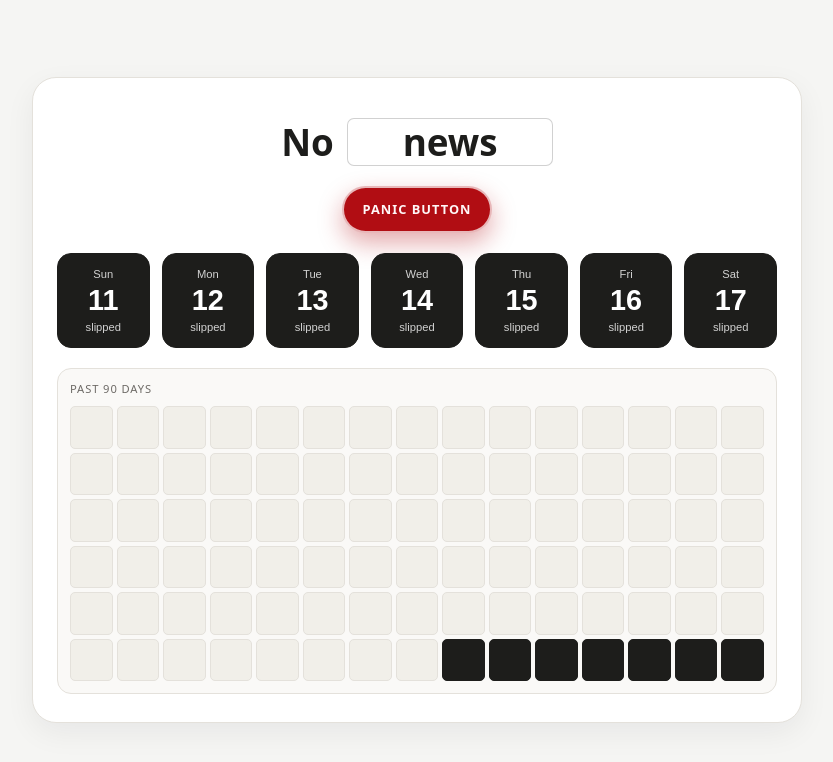
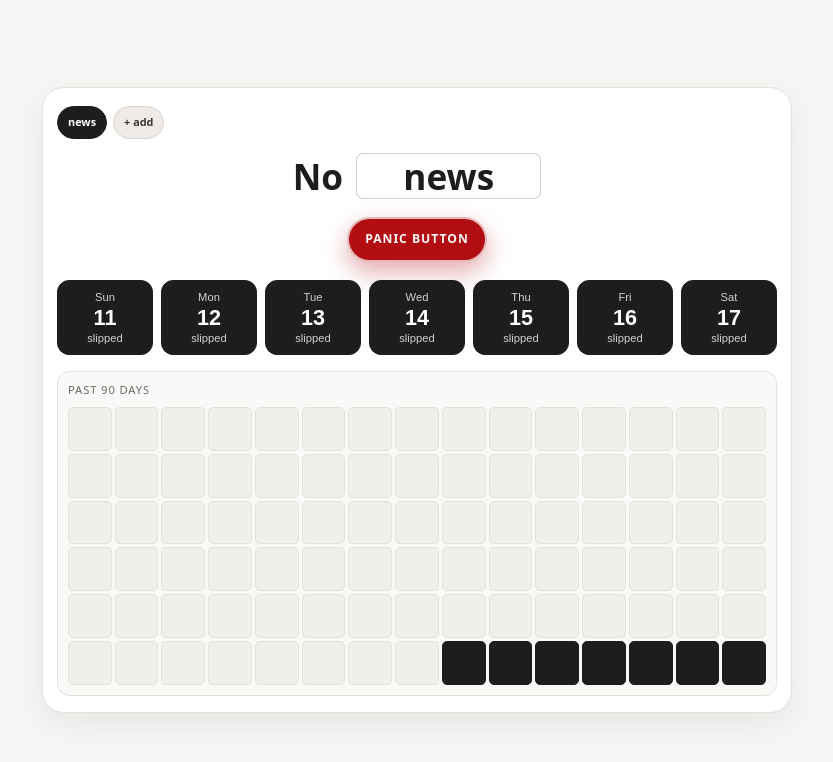
Before and after one commit to runarf/slip, a React (Vite) app: page / in a window 1280 px wide. Shown: the top 762 px of the page, without its empty margins (223-1056 px from the left). Built offline with nearby package versions, Linux system fonts and the light colour scheme.

Commit message:
Deploy to GitHub Pages

```diff
--- a/src/App.css
+++ b/src/App.css
@@ -4,7 +4,7 @@
   display: grid;
   place-items: center;
   background: #f5f5f3;
-  padding: 24px;
+  padding: 12px;
   box-sizing: border-box;
   overflow: hidden;
 }
@@ -28,6 +28,29 @@
   text-shadow: 0 0 18px rgba(255, 255, 255, 0.25);
 }
 
+.floating-text {
+  position: absolute;
+  bottom: 18%;
+  transform: translate(-50%, 0) scale(0.8);
+  font-size: clamp(0.9rem, 2vw, 1.8rem);
+  font-weight: 900;
+  letter-spacing: 0.08em;
+  text-transform: uppercase;
+  opacity: 0;
+  animation: text-pop 0.9s ease-out forwards;
+  pointer-events: none;
+}
+
+.floating-text.dark {
+  color: #b51d1d;
+  text-shadow: 0 0 12px rgba(181, 29, 29, 0.5);
+}
+
+.floating-text.positive {
+  color: #1c9d4a;
+  text-shadow: 0 0 12px rgba(28, 157, 74, 0.5);
+}
+
 @keyframes emoji-pop {
   0% {
     opacity: 0;
@@ -46,25 +69,83 @@
   }
 }
 
+@keyframes text-pop {
+  0% {
+    opacity: 0;
+    transform: translate(-50%, 0) scale(0.7);
+  }
+  20% {
+    opacity: 1;
+  }
+  55% {
+    opacity: 1;
+    transform: translate(-50%, -120px) scale(1.05);
+  }
+  100% {
+    opacity: 0;
+    transform: translate(-50%, -220px) scale(1.2);
+  }
+}
+
 .tracker-card {
   width: min(100%, 720px);
   background: #ffffff;
   border: 1px solid #e4e1db;
-  border-radius: 24px;
-  padding: 28px 24px;
+  border-radius: 22px;
+  padding: 18px 14px 16px;
   box-shadow: 0 10px 30px rgba(22, 24, 28, 0.06);
 }
 
 h1 {
-  margin: 12px 0 20px;
-  font-size: clamp(1.8rem, 4vw, 2.3rem);
+  margin: 10px 0 18px;
+  font-size: clamp(1.5rem, 8vw, 2.2rem);
   line-height: 1.1;
   color: #1d1d1b;
   text-align: center;
 }
 
+.tab-bar {
+  display: flex;
+  flex-wrap: wrap;
+  gap: 6px;
+  margin-bottom: 14px;
+  align-items: center;
+}
+
+.tab-button {
+  border: 1px solid #d9d4ce;
+  background: #f7f5f2;
+  color: #3a3835;
+  border-radius: 999px;
+  padding: 7px 10px;
+  font: inherit;
+  font-size: 0.68rem;
+  font-weight: 700;
+  cursor: grab;
+  transition: all 0.15s ease;
+}
+
+.tab-button:active {
+  cursor: grabbing;
+}
+
+.tab-button.dragging {
+  opacity: 0.5;
+  transform: scale(0.98);
+}
+
+.tab-button.active {
+  background: #1d1d1b;
+  border-color: #1d1d1b;
+  color: #fff;
+}
+
+.tab-button.add-button {
+  background: #efeae5;
+}
+
 .habit-input {
-  width: 9ch;
+  width: 8.5ch;
   min-width: 4ch;
   border: 1px solid rgba(29, 29, 27, 0.2);
   border-radius: 7px;
@@ -73,7 +154,7 @@ h1 {
   font: inherit;
   font-weight: 600;
   text-align: center;
-  padding: 3px 7px;
+  padding: 3px 6px;
   margin: 0 0 0 4px;
   outline: none;
   cursor: text;
@@ -93,17 +174,17 @@ h1 {
 
 .panic-button {
   display: block;
-  margin: 0 auto 20px;
+  margin: 0 auto 18px;
   border: 2px solid rgba(255, 255, 255, 0.7);
   border-radius: 999px;
   background: #b10d13;
   color: #fff7f7;
   font: inherit;
-  font-size: 0.8rem;
+  font-size: 0.76rem;
   font-weight: 800;
   letter-spacing: 0.08em;
   text-transform: uppercase;
-  padding: 12px 18px;
+  padding: 11px 16px;
   cursor: pointer;
   box-shadow: 0 10px 24px rgba(177, 13, 19, 0.35);
   transition: transform 0.15s ease, opacity 0.15s ease, filter 0.15s ease, background 0.2s ease, box-shadow 0.2s ease;
@@ -147,18 +228,18 @@ h1 {
 .week-grid {
   display: grid;
   grid-template-columns: repeat(7, minmax(0, 1fr));
-  gap: 12px;
+  gap: 8px;
 }
 
 .week-day {
   display: flex;
   flex-direction: column;
   align-items: center;
-  gap: 6px;
+  gap: 4px;
   border: 1px solid #e4e1db;
-  border-radius: 14px;
+  border-radius: 12px;
   background: #faf9f7;
-  padding: 14px 8px;
+  padding: 10px 6px;
   cursor: pointer;
   color: #1d1d1b;
   transition: all 0.15s ease;
@@ -181,17 +262,17 @@ h1 {
 }
 
 .day-number {
-  font-size: 1.8rem;
+  font-size: 1.35rem;
   line-height: 1;
   font-weight: 700;
 }
 
 .heatmap-wrap {
-  margin-top: 20px;
+  margin-top: 16px;
   background: #faf9f7;
   border: 1px solid #e4e1db;
-  border-radius: 14px;
-  padding: 12px;
+  border-radius: 12px;
+  padding: 10px;
 }
 
 .heatmap-labels {
@@ -205,7 +286,7 @@ h1 {
 .heatmap-grid {
   display: grid;
   grid-template-columns: repeat(15, minmax(0, 1fr));
-  gap: 4px;
+  gap: 3px;
 }
 
 .heat-cell {
--- a/src/App.tsx
+++ b/src/App.tsx
@@ -3,6 +3,17 @@ import './App.css'
 
 const HABIT_KEY = 'habit-tracker-habit'
 const SLIPS_KEY = 'habit-tracker-slip-dates'
+const HABITS_KEY = 'habit-tracker-habits'
+
+interface HabitItem {
+  id: string
+  name: string
+}
+
+interface HabitState {
+  panicLevel: number
+  slipDates: string[]
+}
 
 function formatKey(date: Date): string {
   return date.toISOString().slice(0, 10)
@@ -35,47 +46,93 @@ function getRecentHeatmapDays(): Date[] {
 }
 
 function App(): JSX.Element {
-  const [habitWord, setHabitWord] = useState<string>(() => {
-    return localStorage.getItem(HABIT_KEY) ?? 'news'
+  const [habits, setHabits] = useState<HabitItem[]>(() => {
+    const saved = localStorage.getItem(HABITS_KEY)
+
+    if (saved) {
+      const parsed = JSON.parse(saved) as HabitItem[]
+      if (parsed.length > 0) {
+        return parsed
+      }
+    }
+
+    return [{ id: 'habit-1', name: 'news' }]
   })
 
-  const [slipDates, setSlipDates] = useState<string[]>(() => {
-    const saved = localStorage.getItem(SLIPS_KEY)
+  const [activeHabitId, setActiveHabitId] = useState<string>(() => {
+    const saved = localStorage.getItem(HABIT_KEY)
 
     if (saved) {
-      return JSON.parse(saved)
+      return saved
     }
 
-    return getLastSevenDays().map((date) => formatKey(date))
+    return 'habit-1'
   })
 
-  const [panicLevel, setPanicLevel] = useState<number>(() => {
-    return 0
+  const [habitStates, setHabitStates] = useState<Record<string, HabitState>>(() => {
+    const saved = localStorage.getItem(SLIPS_KEY)
+    const fallbackState: HabitState = {
+      panicLevel: 0,
+      slipDates: getLastSevenDays().map((date) => formatKey(date)),
+    }
+
+    if (!saved) {
+      return { 'habit-1': fallbackState }
+    }
+
+    try {
+      const parsed = JSON.parse(saved) as Record<string, HabitState>
+      if (parsed && parsed['habit-1']) {
+        return parsed
+      }
+    } catch {
+      // ignore invalid data and fall back below
+    }
+
+    return { 'habit-1': fallbackState }
   })
 
   const [bursts, setBursts] = useState<Array<{ id: number; x: number; emoji: string }>>([])
+  const [floatingText, setFloatingText] = useState<Array<{ id: number; x: number; text: string; tone: 'dark' | 'positive' }>>([])
+  const [draggedHabitId, setDraggedHabitId] = useState<string | null>(null)
   const clickWindowRef = useRef<number[]>([])
 
   const recentDays = getLastSevenDays()
   const heatmapDays = getRecentHeatmapDays()
+  const activeHabit = habits.find((habit) => habit.id === activeHabitId) ?? habits[0]
+  const activeState = habitStates[activeHabitId] ?? { panicLevel: 0, slipDates: getLastSevenDays().map((date) => formatKey(date)) }
+  const panicLevel = activeState.panicLevel
+  const slipDates = activeState.slipDates
 
   useEffect(() => {
-    localStorage.setItem(HABIT_KEY, habitWord)
-  }, [habitWord])
+    localStorage.setItem(HABITS_KEY, JSON.stringify(habits))
+  }, [habits])
 
   useEffect(() => {
-    localStorage.setItem(SLIPS_KEY, JSON.stringify(slipDates))
-  }, [slipDates])
+    localStorage.setItem(HABIT_KEY, activeHabitId)
+  }, [activeHabitId])
+
+  useEffect(() => {
+    const state = { ...habitStates, [activeHabitId]: { ...activeState, slipDates } }
+    localStorage.setItem(SLIPS_KEY, JSON.stringify(state))
+  }, [activeHabitId, habitStates, slipDates, activeState])
 
   const toggleSlip = (date: Date): void => {
     const key = formatKey(date)
 
-    setSlipDates((current) => {
-      if (current.includes(key)) {
-        return current.filter((item) => item !== key)
+    setHabitStates((current) => {
+      const existing = current[activeHabitId] ?? { panicLevel: 0, slipDates: [] }
+      const nextDates = existing.slipDates.includes(key)
+        ? existing.slipDates.filter((item) => item !== key)
+        : [...existing.slipDates, key]
+
+      return {
+        ...current,
+        [activeHabitId]: {
+          ...existing,
+          slipDates: nextDates,
+        },
       }
-
-      return [...current, key]
     })
   }
 
@@ -92,11 +149,25 @@ function App(): JSX.Element {
 
     const recentClicks = clickWindowRef.current.length
     const limitedLevel = Math.min(recentClicks, 60)
-    setPanicLevel(limitedLevel)
+
+    setHabitStates((current) => ({
+      ...current,
+      [activeHabitId]: {
+        ...(current[activeHabitId] ?? { panicLevel: 0, slipDates: [] }),
+        panicLevel: limitedLevel,
+      },
+    }))
 
     const darkPool = ['💥', '😵', '🤢', '🩸', '🔥', '☠️', '💣', '🧨', '⚰️', '🕳️', '🧟', '🫨', '💀', '☠', '🩹', '🫠']
-    const warmPool = ['✨', '💪', '😌', '🥳', '🔥', '✅', '🌿', '💚', '😄', '🎉', '👏', '🙂']
-    const chosenPool = limitedLevel >= 45 ? warmPool : darkPool
+    const neutralPool = ['😬', '😶', '😵‍💫', '🫠', '😧', '😮', '😵', '🤕']
+    const warmPool = ['✨', '💪', '😌', '🥳', '🔥', '✅', '🌿', '💚', '😄', '🎉', '👏', '🙂', '🌞', '💫']
+
+    let chosenPool = darkPool
+    if (limitedLevel >= 18 && limitedLevel < 38) {
+      chosenPool = neutralPool
+    } else if (limitedLevel >= 38) {
+      chosenPool = warmPool
+    }
 
     const burst = {
       id: Date.now() + Math.random(),
@@ -104,20 +175,64 @@ function App(): JSX.Element {
       emoji: chosenPool[Math.floor(Math.random() * chosenPool.length)],
     }
 
+    const darkWords = ['broken', 'numb', 'shaken', 'lost', 'failing', 'sick', 'drained', 'collapse']
+    const neutralWords = ['wobbling', 'hanging on', 'uncertain', 'messy', 'trembling', 'strained', 'wary', 'contesting']
+    const positiveWords = ['healing', 'steady', 'strong', 'clean', 'rise', 'grounded', 'calm', 'winning']
+
+    let text = darkWords[Math.floor(Math.random() * darkWords.length)]
+    let tone: 'dark' | 'positive' = 'dark'
+
+    if (limitedLevel >= 18 && limitedLevel < 38) {
+      text = neutralWords[Math.floor(Math.random() * neutralWords.length)]
+      tone = 'dark'
+    } else if (limitedLevel >= 38) {
+      text = positiveWords[Math.floor(Math.random() * positiveWords.length)]
+      tone = 'positive'
+    }
+
+    const floatingMessage = {
+      id: Date.now() + Math.random() + 1,
+      x: 18 + Math.random() * 64,
+      text,
+      tone,
+    }
+
     setBursts((current) => [...current, burst])
+    setFloatingText((current) => [...current, floatingMessage])
 
     window.setTimeout(() => {
       setBursts((current) => current.filter((item) => item.id !== burst.id))
+      setFloatingText((current) => current.filter((item) => item.id !== floatingMessage.id))
     }, 900)
   }
 
   const panicStage =
-    panicLevel < 10 ? 0 :
+    panicLevel < 12 ? 0 :
     panicLevel < 22 ? 1 :
-    panicLevel < 35 ? 2 :
-    panicLevel < 48 ? 3 :
-    panicLevel < 58 ? 4 :
+    panicLevel < 32 ? 2 :
+    panicLevel < 42 ? 3 :
+    panicLevel < 52 ? 4 :
     5
+
+  const reorderHabits = (sourceId: string, targetId: string): void => {
+    if (sourceId === targetId) {
+      return
+    }
+
+    setHabits((current) => {
+      const sourceIndex = current.findIndex((habit) => habit.id === sourceId)
+      const targetIndex = current.findIndex((habit) => habit.id === targetId)
+
+      if (sourceIndex === -1 || targetIndex === -1) {
+        return current
+      }
+
+      const next = [...current]
+      const [moved] = next.splice(sourceIndex, 1)
+      next.splice(targetIndex, 0, moved)
+      return next
+    })
+  }
 
   return (
     <main className="app-shell" aria-label="Habit tracker">
@@ -131,16 +246,83 @@ function App(): JSX.Element {
             {burst.emoji}
           </span>
         ))}
+
+        {floatingText.map((message) => (
+          <span
+            key={message.id}
+            className={`floating-text ${message.tone}`}
+            style={{ left: `${message.x}%` }}
+          >
+            {message.text}
+          </span>
+        ))}
       </div>
 
       <section className="tracker-card">
+        <div className="tab-bar" aria-label="Habit tabs">
+          {habits.map((habit) => (
+            <button
+              key={habit.id}
+              type="button"
+              className={`tab-button ${habit.id === activeHabitId ? 'active' : ''} ${draggedHabitId === habit.id ? 'dragging' : ''}`}
+              draggable
+              onDragStart={(event) => {
+                setDraggedHabitId(habit.id)
+                event.dataTransfer.effectAllowed = 'move'
+                event.dataTransfer.setData('text/plain', habit.id)
+              }}
+              onDragOver={(event) => {
+                event.preventDefault()
+                event.dataTransfer.dropEffect = 'move'
+              }}
+              onDrop={(event) => {
+                event.preventDefault()
+                const sourceId = draggedHabitId ?? event.dataTransfer.getData('text/plain')
+                reorderHabits(sourceId, habit.id)
+                setDraggedHabitId(null)
+              }}
+              onDragEnd={() => setDraggedHabitId(null)}
+              onClick={() => setActiveHabitId(habit.id)}
+            >
+              {habit.name}
+            </button>
+          ))}
+
+          <button
+            type="button"
+            className="tab-button add-button"
+            onClick={() => {
+              const newHabit = {
+                id: `habit-${Date.now()}`,
+                name: `habit ${habits.length + 1}`,
+              }
+              setHabits((current) => [...current, newHabit])
+              setActiveHabitId(newHabit.id)
+              setHabitStates((current) => ({
+                ...current,
+                [newHabit.id]: {
+                  panicLevel: 0,
+                  slipDates: getLastSevenDays().map((date) => formatKey(date)),
+                },
+              }))
+            }}
+          >
+            + add
+          </button>
+        </div>
+
         <h1>
           No{' '}
           <input
             className="habit-input"
             aria-label="Habit field"
-            value={habitWord}
-            onChange={(event) => setHabitWord(event.target.value)}
+            value={activeHabit?.name ?? ''}
+            onChange={(event) => {
+              const nextValue = event.target.value || 'habit'
+              setHabits((current) => current.map((habit) =>
+                habit.id === activeHabitId ? { ...habit, name: nextValue } : habit,
+              ))
+            }}
           />
         </h1>
 
@@ -182,14 +364,16 @@ function App(): JSX.Element {
           <div className="heatmap-grid">
             {heatmapDays.map((date) => {
               const slipped = isSlipDay(date)
+              const hoverText = `${date.toLocaleDateString(undefined, { weekday: 'long', month: 'short', day: 'numeric', year: 'numeric' })} — ${slipped ? 'slipped' : 'clean'}`
+
               return (
                 <button
                   key={formatKey(date)}
                   type="button"
                   className={`heat-cell ${slipped ? 'slipped' : 'clean'}`}
                   onClick={() => toggleSlip(date)}
-                  aria-label={`${date.toLocaleDateString(undefined, { month: 'short', day: 'numeric' })} ${slipped ? 'slipped' : 'clean'}`}
-                  title={`${date.toLocaleDateString(undefined, { month: 'short', day: 'numeric' })}: ${slipped ? 'slipped' : 'clean'}`}
+                  aria-label={hoverText}
+                  title={hoverText}
                 />
               )
             })}
```
